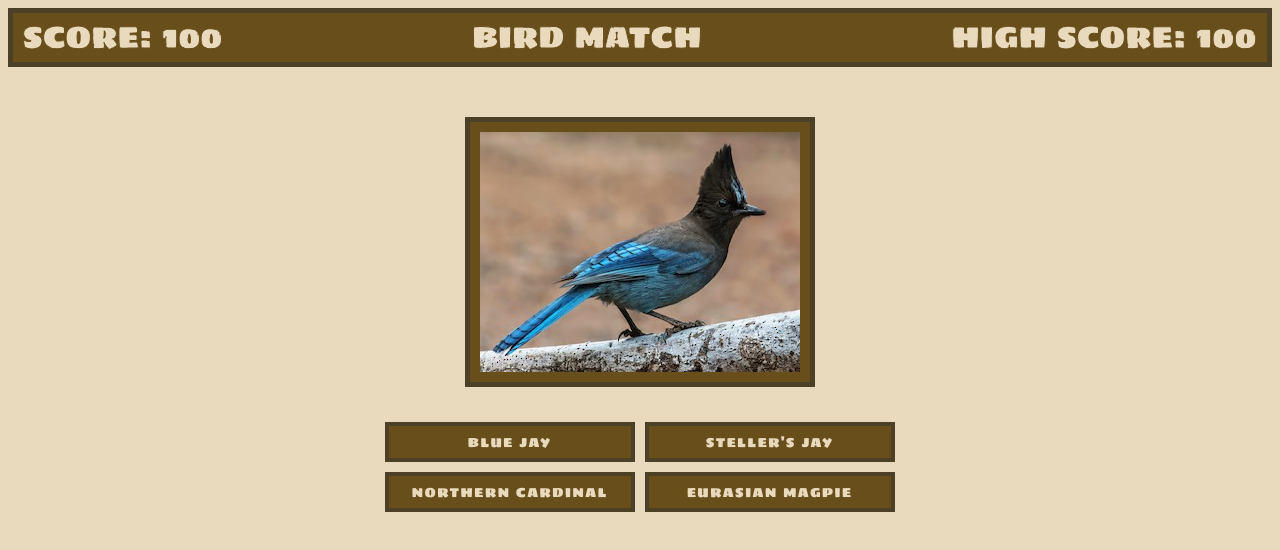
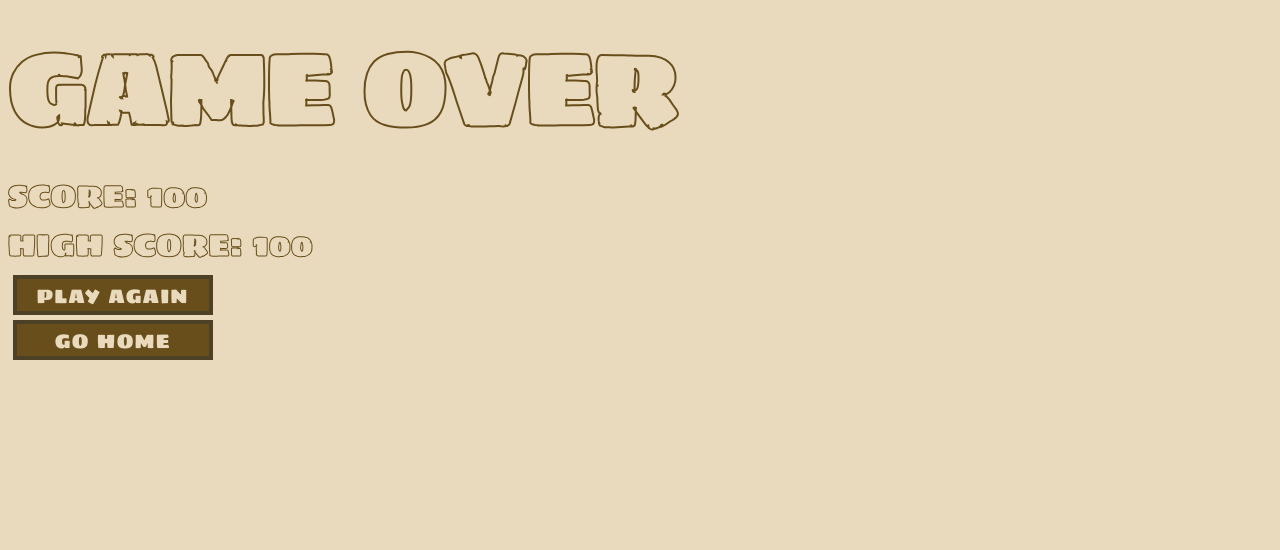
Before and after one commit to peytonbighorse/bird-match, a plain HTML site: page index.html in a window 1280 px wide. Drawn offline with Linux system fonts and the light colour scheme.

Commit message:
Added basic html and css for game over page

```diff
--- a/index.html
+++ b/index.html
@@ -10,14 +10,14 @@
     <section class="start-page hidden">
       <h1 class="game-name-heading">BIRD MATCH</h1>
       <h3 class="highscore">
-        HIGH SCORE: <span class="highscore-1-element">100</span>
+        HIGH SCORE: <span class="highscore-element">100</span>
       </h3>
       <div class="btn-container">
         <button class="start-game-btn">START GAME</button>
         <button class="about-game-btn">ABOUT THE GAME</button>
       </div>
     </section>
-    <section class="game-page">
+    <section class="game-page hidden">
       <header>
         <div class="score-box">
           <h3 class="score-counter">
@@ -45,7 +45,19 @@
         </div>
       </div>
     </section>
-    <section class="game-over hidden"></section>
+    <section class="game-over">
+      <h1 class="game-over-heading">GAME OVER</h1>
+      <h3 class="final-score">
+        SCORE: <span class="final-score-element">100</span>
+      </h3>
+      <h3 class="highscore">
+        HIGH SCORE: <span class="highscore-1-element">100</span>
+      </h3>
+      <div class="btn-container">
+        <button class="play-again-btn">PLAY AGAIN</button>
+        <button class="home-btn">GO HOME</button>
+      </div>
+    </section>
     <section class="about-and-credits hidden"></section>
     <script src="script.js"></script>
   </body>
--- a/styles.css
+++ b/styles.css
@@ -43,7 +43,9 @@ button {
 button:hover {
   cursor: pointer;
 }
-.start-game-btn {
+.start-game-btn,
+.play-again-btn,
+.home-btn {
   font-size: 20px;
 }
 .about-game-btn {
```
